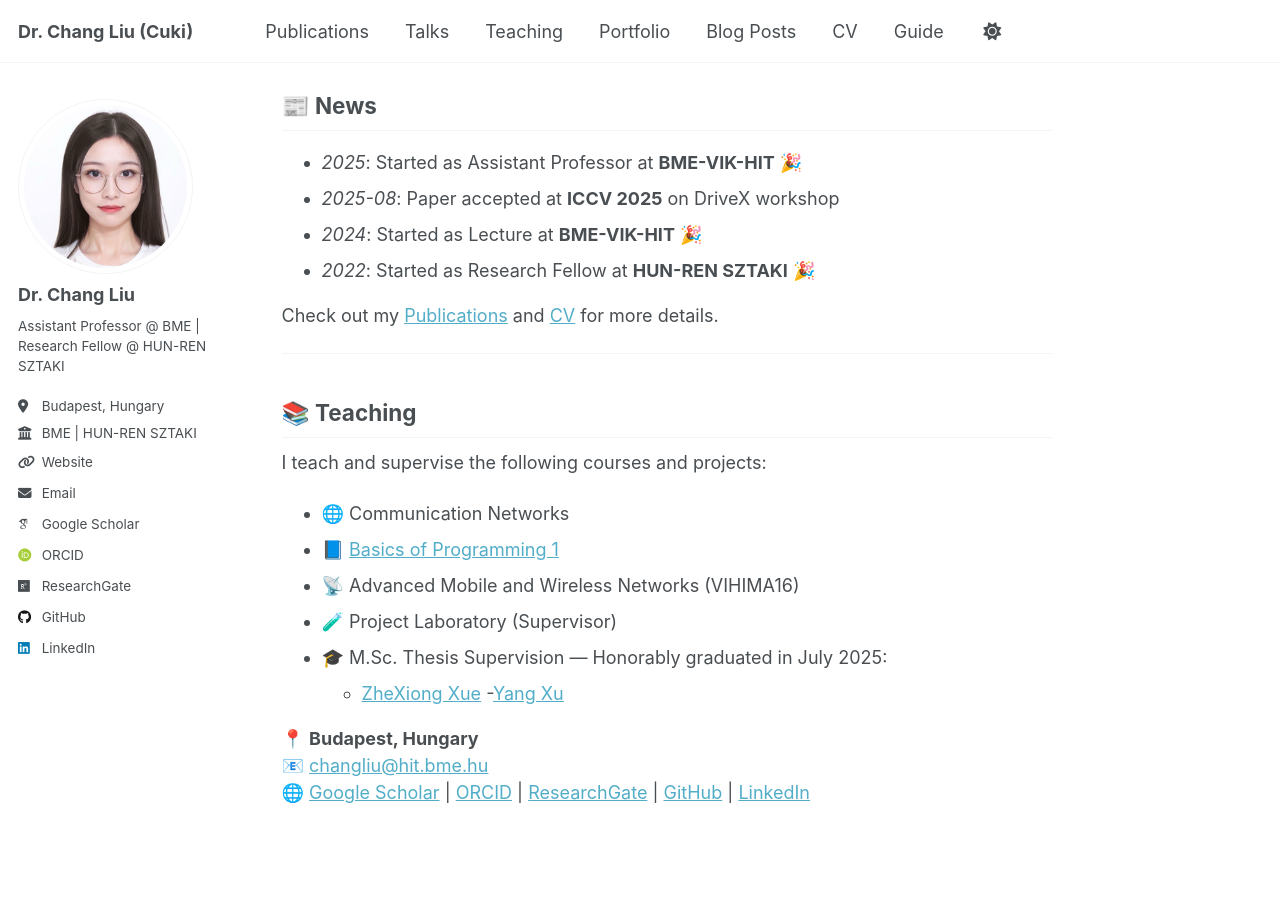
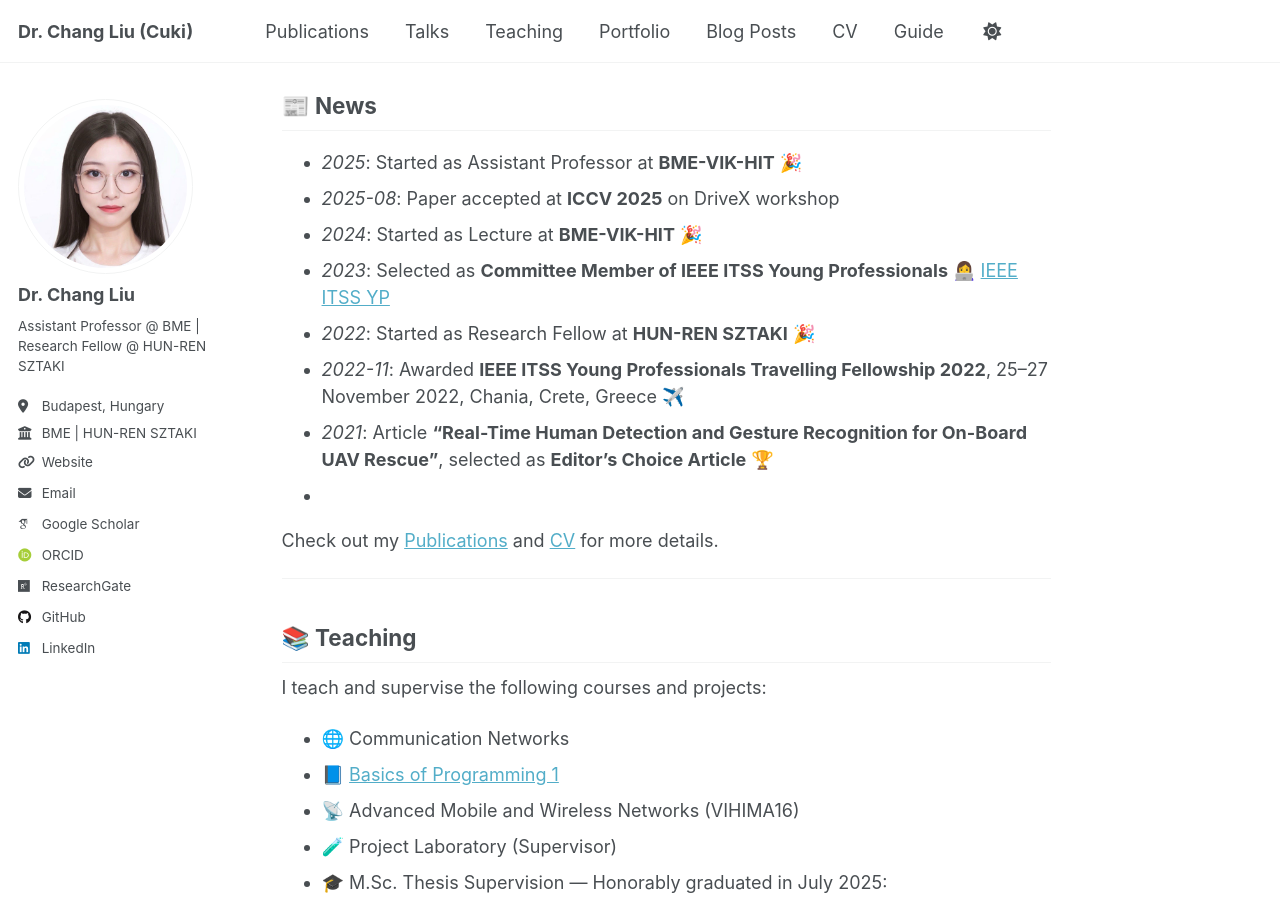
Before and after one commit to ChangLiu-bp/changliu-bp.github.io, a Jekyll site: the page built from _pages/about.md, in a window 1280 px wide and 900 px high, scrolled down 672 px. Built offline with Jekyll 4.4.1, drawn with Linux system fonts in a browser that asks for light colours; some web fonts are replaced; a script that is not in the unit is left out.

Commit message:
Update about.md

```diff
--- a/_pages/about.md
+++ b/_pages/about.md
@@ -29,7 +29,11 @@ redirect_from:
 - *2025*: Started as Assistant Professor at **BME-VIK-HIT** 🎉
 - *2025-08*: Paper accepted at **ICCV 2025** on DriveX workshop
 - *2024*: Started as Lecture at **BME-VIK-HIT** 🎉
+- *2023*: Selected as **Committee Member of IEEE ITSS Young Professionals** 👩‍💻 [IEEE ITSS YP](https://ieee-itss.org/yp/)
 - *2022*: Started as Research Fellow at **HUN-REN SZTAKI** 🎉
+- *2022-11*: Awarded **IEEE ITSS Young Professionals Travelling Fellowship 2022**, 25–27 November 2022, Chania, Crete, Greece ✈️
+- *2021*: Article **“Real-Time Human Detection and Gesture Recognition for On-Board UAV Rescue”**, selected as **Editor’s Choice Article** 🏆
+-
 
 Check out my [Publications](/publications/) and [CV](/files/CV.pdf) for more details.
 
```
